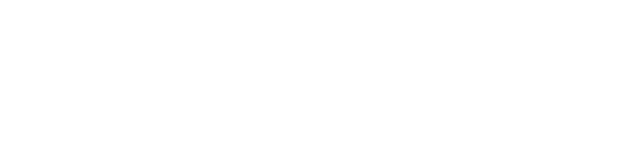
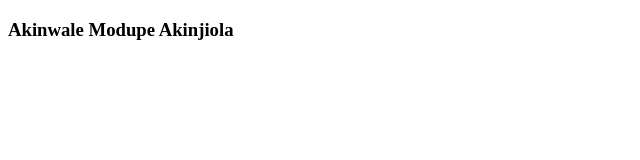
Before and after one commit to akinmode/akinmode.github.io, a plain HTML site: page index.html in a window 1280 px wide. Shown: the whole page, without its empty margins (0-640 px from the left). Drawn offline with Linux system fonts and the light colour scheme.

Commit message:
Update index.html

```diff
--- a/index.html
+++ b/index.html
@@ -9,7 +9,9 @@
 </head>
 
 <body>
-
+  <header>
+    <h3>Akinwale Modupe Akinjiola</h3>
+  </header>
 </body>
 
 </html>
```
